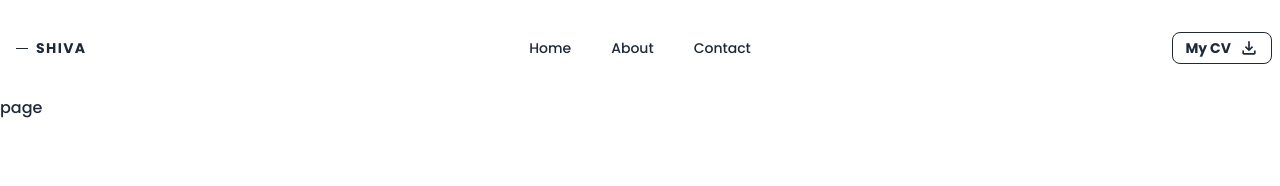
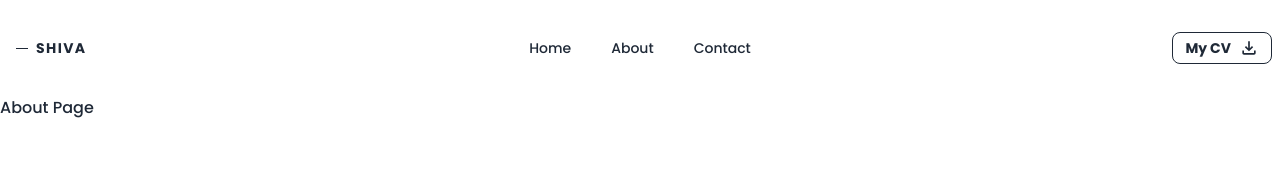
Before and after one commit to shivaydv/1-portfolio, a Next.js app: page /about in a window 1280 px wide. Shown: the top 186 px of the page. Built offline with nearby package versions, Linux system fonts and the light colour scheme.

Commit message:
testing the branch graph

```diff
--- a/app/about/page.tsx
+++ b/app/about/page.tsx
@@ -2,7 +2,7 @@ import React from 'react'
 
 const page = () => {
   return (
-    <div>page</div>
+    <div>About Page</div>
   )
 }
 
```
